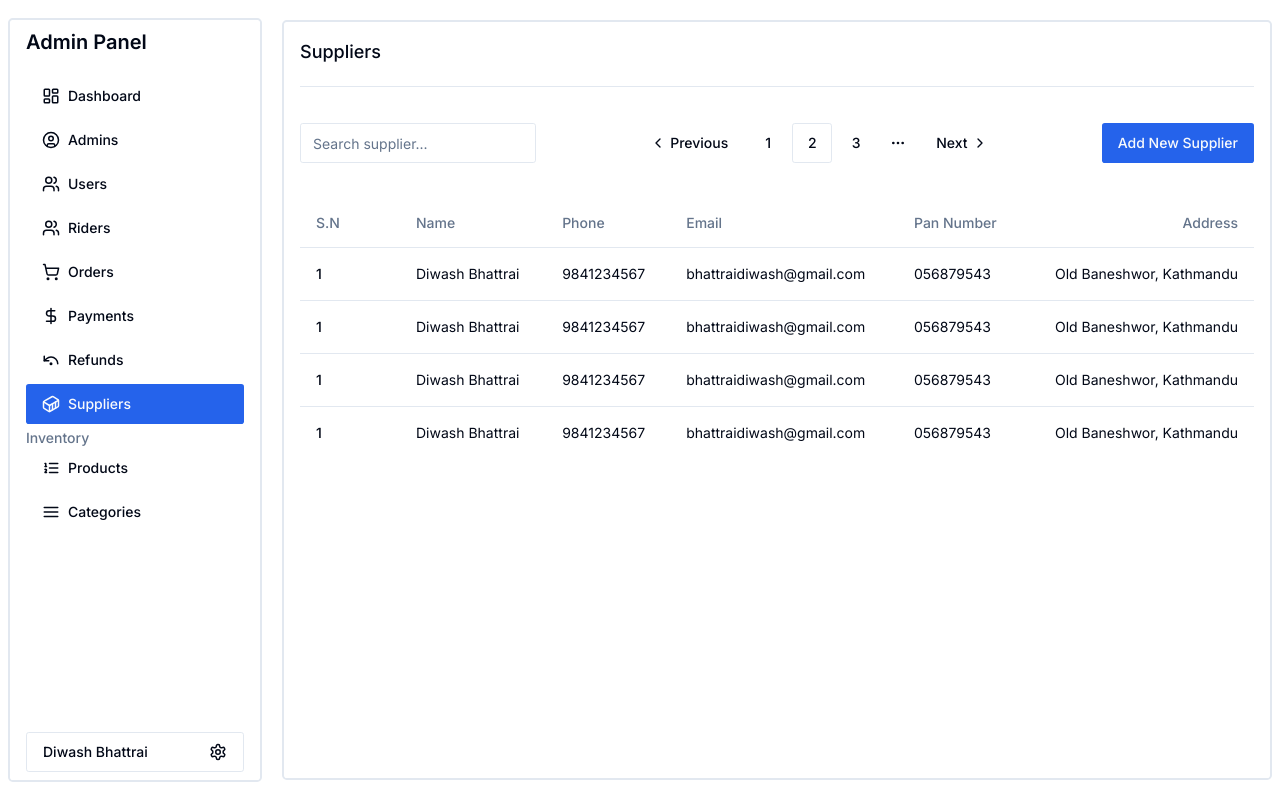
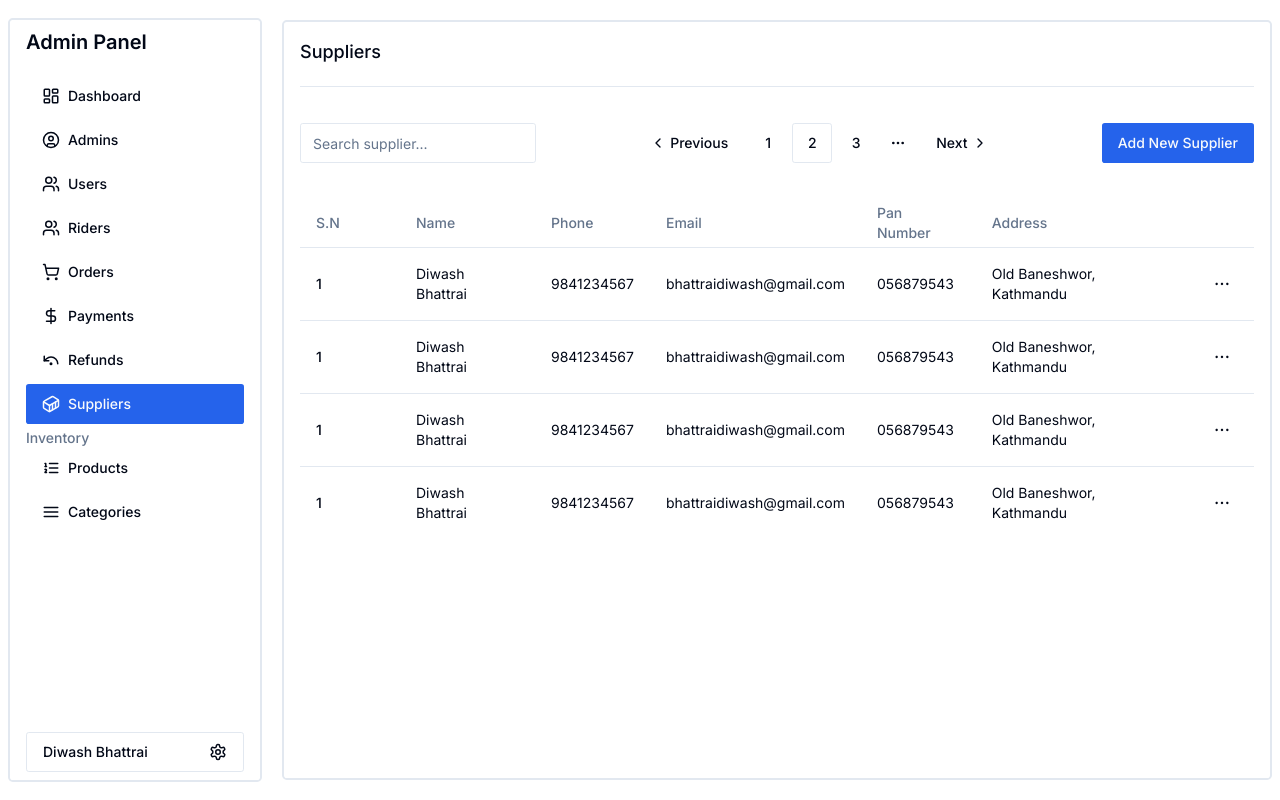
Before and after one commit to anil0403/mojo-admin, a Next.js app: page /suppliers in a window 1280 px wide. Built offline with nearby package versions, Linux system fonts and the light colour scheme.

Commit message:
suspense boundry error resolvved

```diff
--- a/app/(route)/(routes)/suppliers/page.tsx
+++ b/app/(route)/(routes)/suppliers/page.tsx
@@ -1,9 +1,8 @@
-import React from "react";
+import React, { Suspense } from "react";
 import { Separator } from "@/components/ui/separator";
 import Search from "@/components/search/search";
 import { Button } from "@/components/ui/button";
 import TablePagination from "@/components/pagination/Pagination";
-import { DataTable } from "@/components/table/table";
 import { TableDemo } from "@/components/table/suppliers/test";
 const SuppliersPage = () => {
   return (
@@ -11,11 +10,12 @@ const SuppliersPage = () => {
       <h1 className="text-lg font-medium ">Suppliers</h1>
       <Separator />
       <div className="py-4 flex items-center  justify-between">
-        <Search placeholder="supplier" />
+        <Suspense fallback={<div>...</div>}>
+          <Search placeholder="supplier" />
+        </Suspense>
         <TablePagination />
         <Button size="default">Add New Supplier</Button>
       </div>
-      {/* <DataTable /> */}
       <TableDemo />
     </div>
   );
--- a/components/search/search.tsx
+++ b/components/search/search.tsx
@@ -3,7 +3,6 @@ import React from "react";
 import { usePathname, useRouter, useSearchParams } from "next/navigation";
 import { useDebouncedCallback } from "use-debounce";
 import { Input } from "../ui/input";
-import { Suspense } from "react";
 
 interface SearchProps {
   placeholder?: string;
@@ -27,14 +26,12 @@ const Search = ({ placeholder }: SearchProps) => {
   // const set.params("page",1);
 
   return (
-    <Suspense>
       <Input
         onChange={handleSearch}
         type="text"
         placeholder={`Search ${placeholder}...`}
         className="h-10 max-w-fit"
       />
-    </Suspense>
   );
 };
 
--- /dev/null
+++ b/components/table/action/cell-action.tsx
@@ -0,0 +1,44 @@
+"use client";
+import React from "react";
+import {
+  DropdownMenu,
+  DropdownMenuCheckboxItem,
+  DropdownMenuContent,
+  DropdownMenuItem,
+  DropdownMenuLabel,
+  DropdownMenuSeparator,
+  DropdownMenuTrigger,
+} from "@/components/ui/dropdown-menu";
+
+import { DotsHorizontalIcon } from "@radix-ui/react-icons";
+import { Button } from "@/components/ui/button";
+
+interface CellActionProps {
+  supplier: any;
+}
+
+const CellAction = ({ supplier }: CellActionProps) => {
+  return (
+    <DropdownMenu>
+      <DropdownMenuTrigger asChild>
+        <Button variant="ghost" className="h-8 w-8 p-0">
+          {/* <span className="sr-only">Open menu</span> */}
+          <DotsHorizontalIcon className="h-4 w-4" />
+        </Button>
+      </DropdownMenuTrigger>
+      <DropdownMenuContent align="end">
+        <DropdownMenuLabel>Actions</DropdownMenuLabel>
+        <DropdownMenuItem
+          onClick={() => navigator.clipboard.writeText(supplier?.id)}
+        >
+          Copy Supplier Id
+        </DropdownMenuItem>
+        <DropdownMenuSeparator />
+        <DropdownMenuItem className="text-purple-800">Edit</DropdownMenuItem>
+        <DropdownMenuItem className="text-red-800"> Delete</DropdownMenuItem>
+      </DropdownMenuContent>
+    </DropdownMenu>
+  );
+};
+
+export default CellAction;
--- a/components/table/suppliers/test.tsx
+++ b/components/table/suppliers/test.tsx
@@ -8,6 +8,7 @@ import {
   TableHeader,
   TableRow,
 } from "@/components/ui/table";
+import CellAction from "../action/cell-action";
 
 const suppliers = [
   {
@@ -25,14 +26,16 @@ const suppliers = [
     address: "Old Baneshwor, Kathmandu",
     email: "bhattraidiwash@gmail.com",
     pan: "056879543",
-  },  {
+  },
+  {
     id: "1",
     name: "Diwash Bhattrai",
     phone: "9841234567",
     address: "Old Baneshwor, Kathmandu",
     email: "bhattraidiwash@gmail.com",
     pan: "056879543",
-  },  {
+  },
+  {
     id: "1",
     name: "Diwash Bhattrai",
     phone: "9841234567",
@@ -53,18 +56,21 @@ export function TableDemo() {
           <TableHead>Phone</TableHead>
           <TableHead>Email</TableHead>
           <TableHead>Pan Number</TableHead>
-          <TableHead className="text-right">Address</TableHead>
+          <TableHead>Address</TableHead>
         </TableRow>
       </TableHeader>
       <TableBody>
-        {suppliers.map((supplier) => (
-          <TableRow key={supplier.id}>
-            <TableCell className="font-medium">{supplier.id}</TableCell>
-            <TableCell>{supplier.name}</TableCell>
-            <TableCell>{supplier.phone}</TableCell>
-            <TableCell>{supplier.email}</TableCell>
-            <TableCell>{supplier.pan}</TableCell>
-            <TableCell className="text-right">{supplier.address}</TableCell>
+        {suppliers?.map((supplier) => (
+          <TableRow key={supplier?.id}>
+            <TableCell className="font-medium">{supplier?.id}</TableCell>
+            <TableCell>{supplier?.name}</TableCell>
+            <TableCell>{supplier?.phone}</TableCell>
+            <TableCell>{supplier?.email}</TableCell>
+            <TableCell>{supplier?.pan}</TableCell>
+            <TableCell>{supplier?.address}</TableCell>
+            <TableCell>
+              <CellAction supplier= {supplier}/>
+            </TableCell>
           </TableRow>
         ))}
       </TableBody>
```
